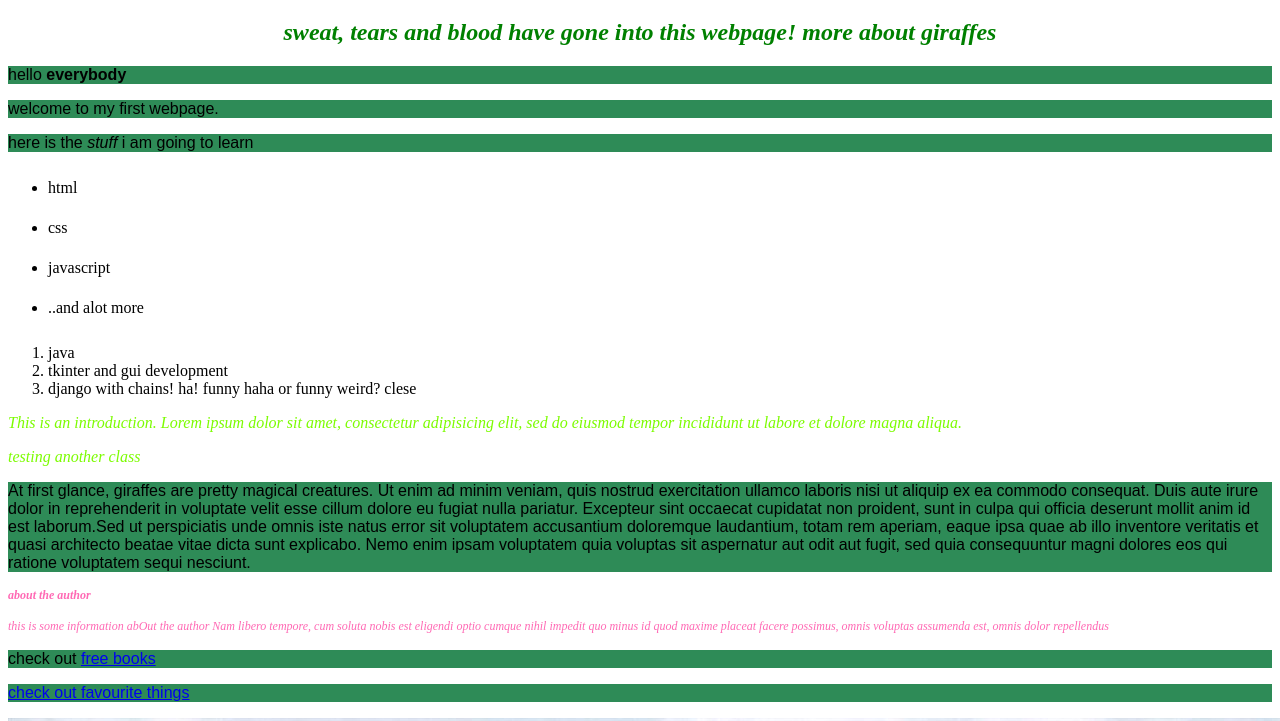
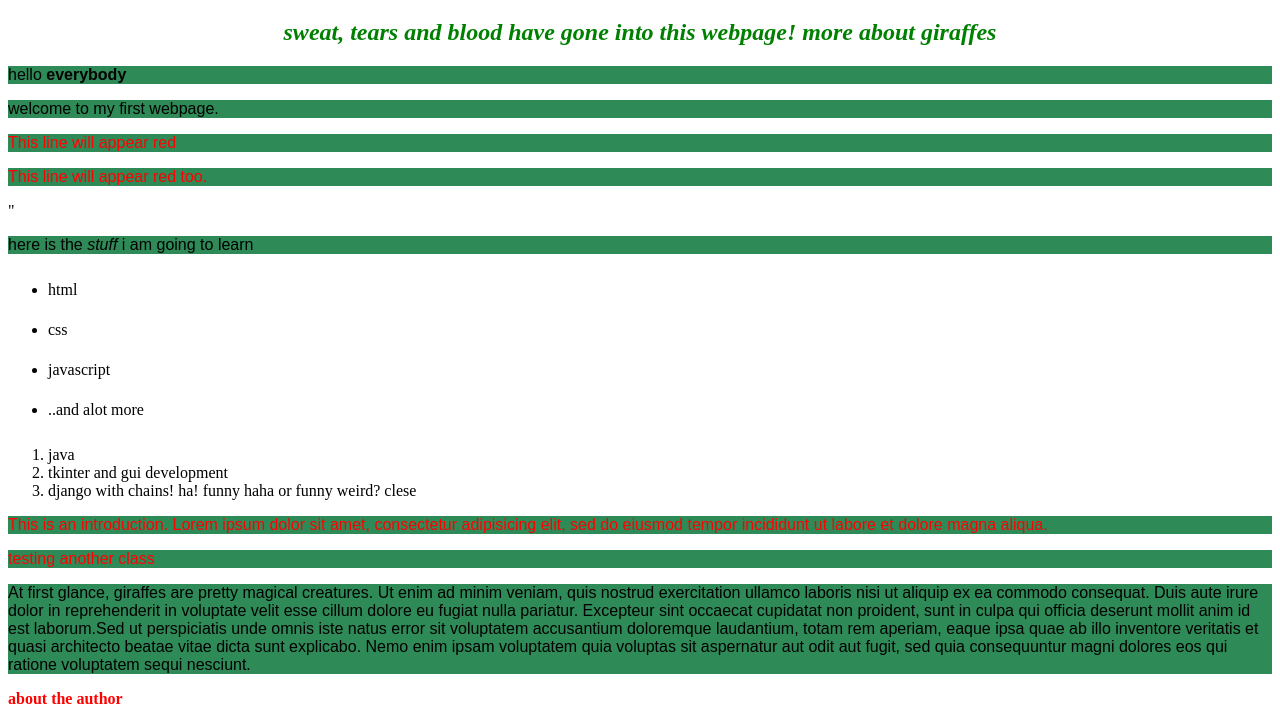
Before and after one commit to inziani/wk1-revision-website, a plain HTML site: page index.html in a window 1280 px wide. Shown: the part 61-782 px from the top of the page. Drawn offline with Linux system fonts and the light colour scheme.

Commit message:
classes and ID..

```diff
--- a/css/styles.css
+++ b/css/styles.css
@@ -21,8 +21,10 @@ h3  {
   color: red;
 }
 
-.author {
+.line1 {
   color: red;
-  font-size:  12px;
-  font-style: oblique;
+
 }
+#line2  {
+  color: red;
+}
--- a/index.html
+++ b/index.html
@@ -5,22 +5,7 @@
   <meta name="viewport" content="width=device-width, initial-scale=1.0">
   <title>giraffes</title>
   <link href="css/styles.css" rel="stylesheet" type="text/css">
-  <style>
-    .intro
-    { font-style: italic;
-      color: lawngreen;
-    }
-    .author
-    {
-      color: hotpink;
-      size: 12px;
-      font-style: oblique;
-    }
-    p.author
-    {
-      font-size: 100px;
-    }
-  </style>
+
 </head>
 <body>
     <h1>giraffes</h1>
@@ -28,7 +13,11 @@
 
     <p>hello <strong>everybody</strong></p>
     <p>welcome to my first webpage.</p>
-    <p>here is the  <em>stuff</em> i am going to learn</p>
+
+    <p class = "line1"> This line will appear red</p>
+    <p id ="line2"> This line will appear red too. </p>"
+
+    <p> here is the  <em>stuff</em> i am going to learn</p>
       <ul>
         <li>html</li>
         <li>css</li>
@@ -41,9 +30,10 @@
         <li>tkinter and gui development</li>
         <li>django with chains! ha! funny haha or funny weird? clese</li>
       </ol>
-    <p> <div class="intro">This is an introduction. Lorem ipsum dolor sit amet, consectetur adipisicing
-      elit, sed do eiusmod tempor incididunt ut labore et dolore magna aliqua.</div></p>
-    <p> <div class="intro">testing another class</div> </p>
+    <p class ="line1"> This is an introduction. Lorem ipsum dolor sit amet, consectetur adipisicing
+      elit, sed do eiusmod tempor incididunt ut labore et dolore magna aliqua.</p>
+
+    <p class = 'line1'> testing another class </p>
     <p>At first glance, giraffes are pretty magical creatures. Ut enim ad minim veniam,
       quis nostrud exercitation ullamco laboris nisi ut aliquip ex ea commodo consequat.
       Duis aute irure dolor in reprehenderit in voluptate velit esse cillum dolore eu
```
